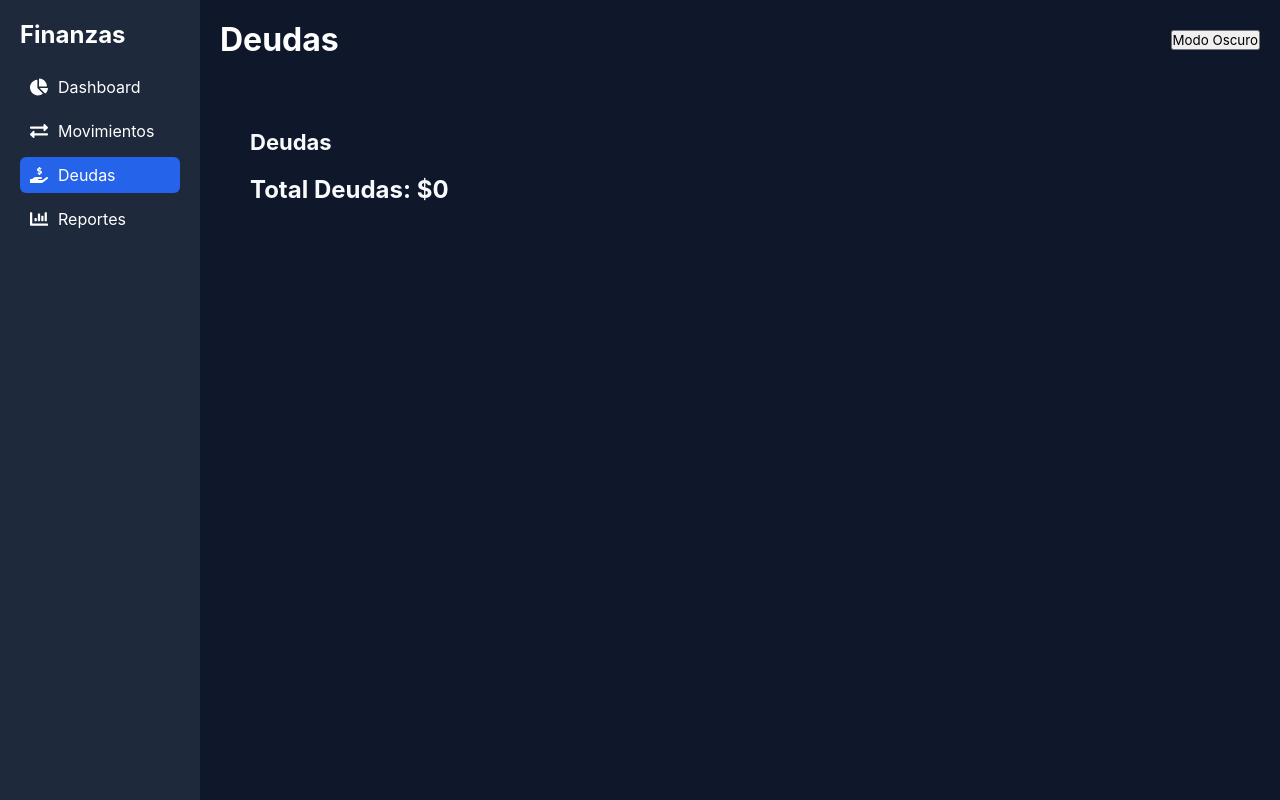
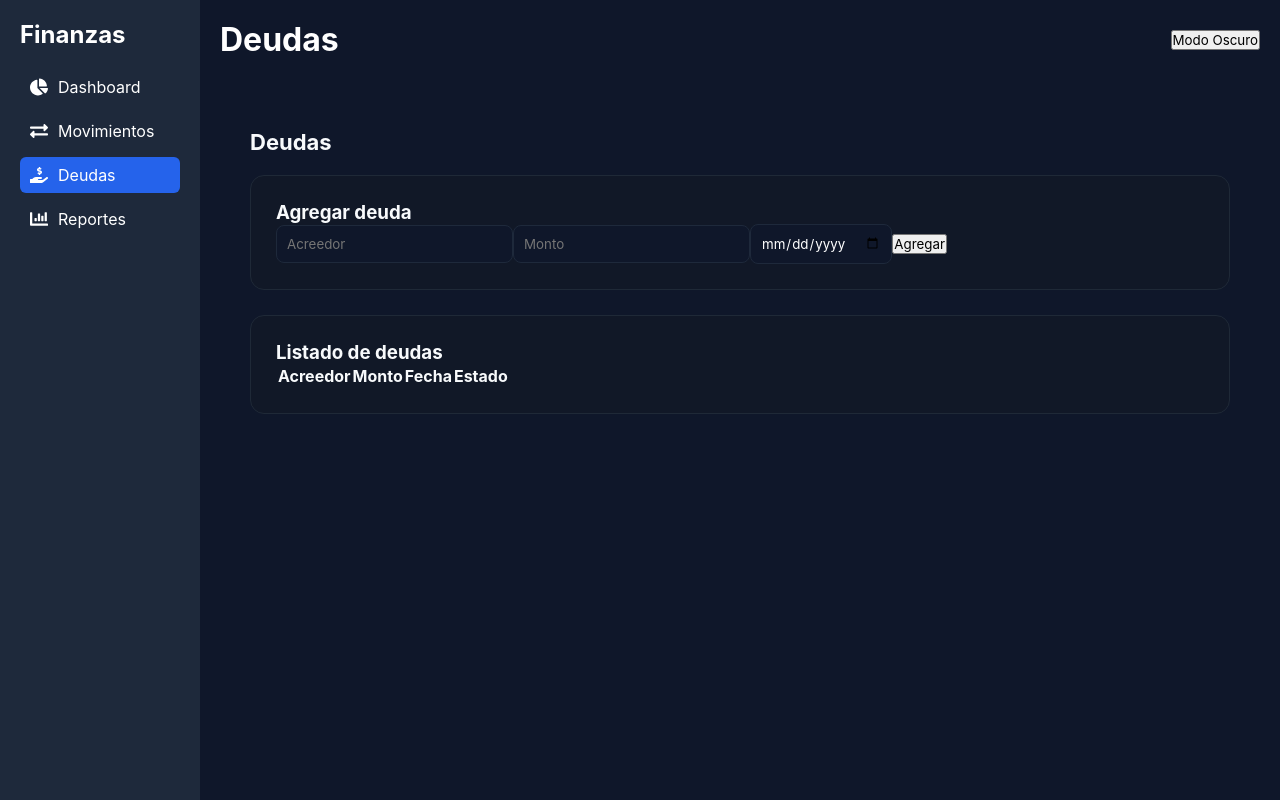
Before and after one commit to Richy211/FinanzasPersonales, a React (Vite) app: page /deudas in a window 1280 px wide. Built offline with nearby package versions, Linux system fonts and the light colour scheme.

Commit message:
feat: crear modulo de deudas

```diff
--- a/src/pages/Deudas.jsx
+++ b/src/pages/Deudas.jsx
@@ -1,22 +1,94 @@
-import { useFinanceStore } from "../store/useFinanceStore";
+import { useState } from "react";
 
 export default function Deudas() {
-  const movimientos = useFinanceStore((state) => state.movimientos);
-  const totalDeudas = useFinanceStore((state) => state.totalDeudas);
+  const [deudas, setDeudas] = useState([]);
+  const [form, setForm] = useState({
+    acreedor: "",
+    monto: "",
+    fecha: "",
+  });
 
-  const deudas = movimientos.filter((m) => m.tipo === "deuda");
+  const handleChange = (e) => {
+    setForm({
+      ...form,
+      [e.target.name]: e.target.value,
+    });
+  };
+
+  const agregarDeuda = () => {
+    const nuevaDeuda = {
+      id: Date.now(),
+      ...form,
+      estado: "pendiente",
+    };
+
+    setDeudas([...deudas, nuevaDeuda]);
+
+    setForm({
+      acreedor: "",
+      monto: "",
+      fecha: "",
+    });
+  };
 
   return (
-    <div className="page">
+    <div className="dashboard">
       <h1 className="page-title">Deudas</h1>
 
-      <h2>Total Deudas: ${totalDeudas}</h2>
+      <div className="card">
+        <h3>Agregar deuda</h3>
 
-      {deudas.map((d, index) => (
-        <div key={index}>
-          {d.descripcion} - ${d.monto}
-        </div>
-      ))}
+        <input
+          type="text"
+          name="acreedor"
+          placeholder="Acreedor"
+          value={form.acreedor}
+          onChange={handleChange}
+        />
+
+        <input
+          type="number"
+          name="monto"
+          placeholder="Monto"
+          value={form.monto}
+          onChange={handleChange}
+        />
+
+        <input
+          type="date"
+          name="fecha"
+          value={form.fecha}
+          onChange={handleChange}
+        />
+
+        <button onClick={agregarDeuda}>Agregar</button>
+      </div>
+
+      <div className="card">
+        <h3>Listado de deudas</h3>
+
+        <table>
+          <thead>
+            <tr>
+              <th>Acreedor</th>
+              <th>Monto</th>
+              <th>Fecha</th>
+              <th>Estado</th>
+            </tr>
+          </thead>
+
+          <tbody>
+            {deudas.map((d) => (
+              <tr key={d.id}>
+                <td>{d.acreedor}</td>
+                <td>${d.monto}</td>
+                <td>{d.fecha}</td>
+                <td>{d.estado}</td>
+              </tr>
+            ))}
+          </tbody>
+        </table>
+      </div>
     </div>
   );
 }
```
